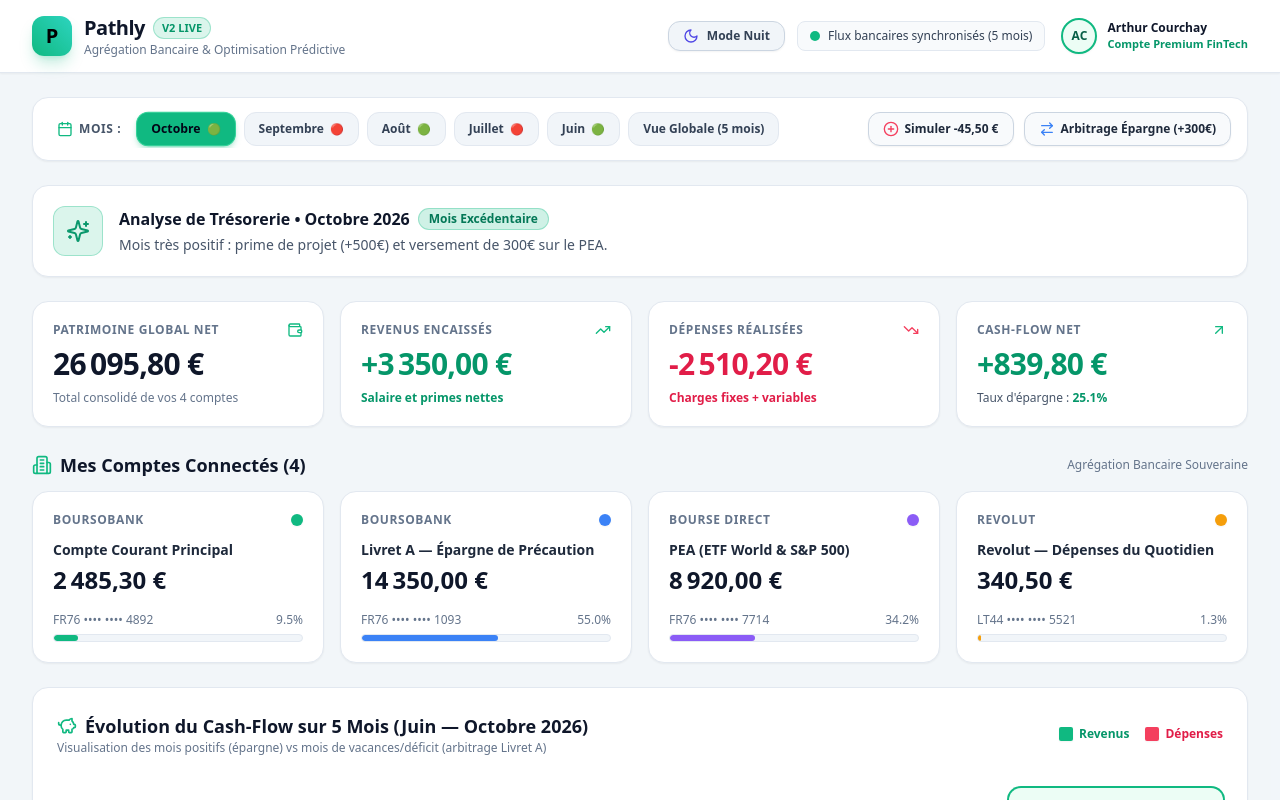
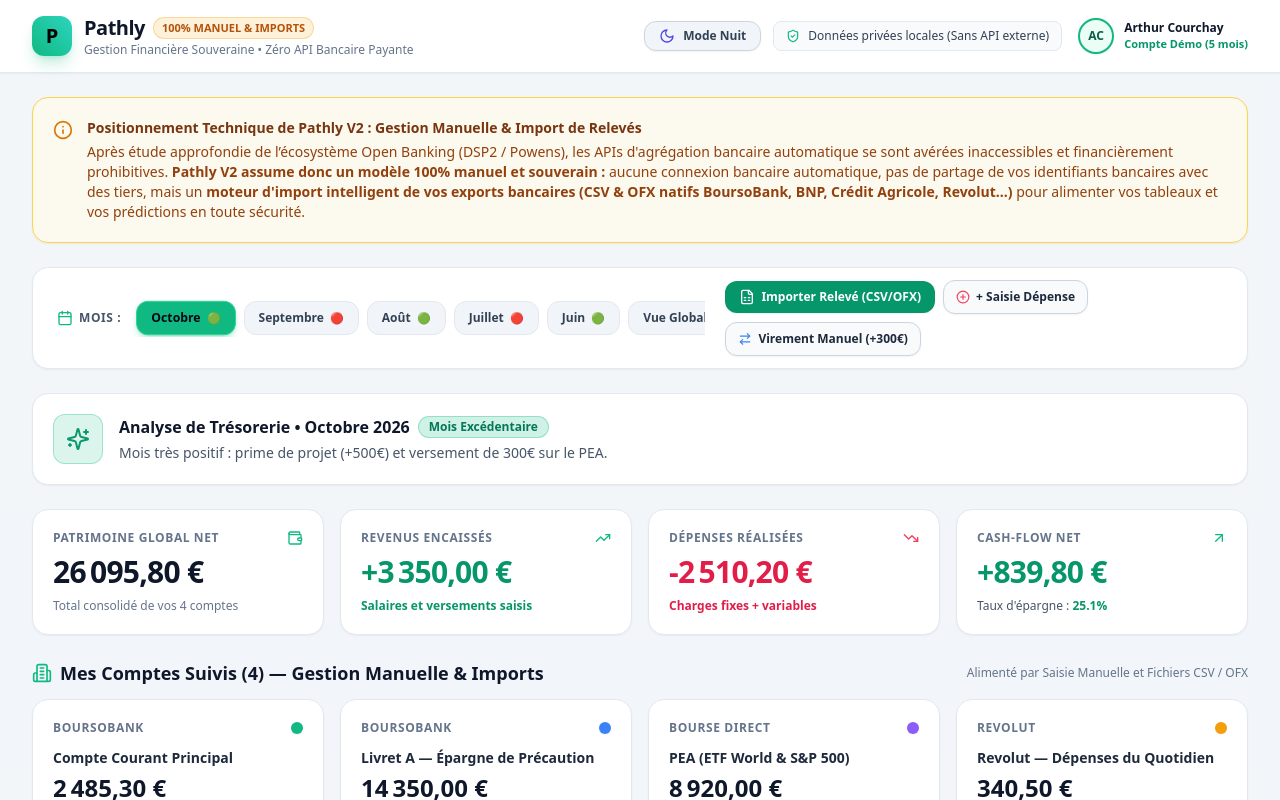
Before and after one commit to Arthurccy/Pathly-v2, a Next.js app in the folder apps/web/: page / in a window 1280 px wide. Shown: the top 800 px of the page. Built offline with nearby package versions, Linux system fonts and the light colour scheme.

Commit message:
docs(positioning): clarify 100% manual financial management with intelligent CSV/OFX file imports, no paid bank APIs

```diff
--- a/apps/web/src/app/page.tsx
+++ b/apps/web/src/app/page.tsx
@@ -27,11 +27,14 @@ import {
   CheckCircle2,
   Moon,
   Sun,
+  FileSpreadsheet,
+  ShieldCheck,
+  Info,
 } from 'lucide-react';
 
 export default function DashboardPage(): React.JSX.Element {
   // Toggle Mode Sombre (Dark) / Mode Clair (Light)
-  const [isDarkMode, setIsDarkMode] = useState<boolean>(false); // Par défaut en White Mode à la demande d'Arthur
+  const [isDarkMode, setIsDarkMode] = useState<boolean>(false); // Par défaut en White Mode
 
   // Mois sélectionné : par défaut le mois en cours (Octobre 2026)
   const [selectedMonth, setSelectedMonth] = useState<string>('2026-10');
@@ -65,7 +68,7 @@ export default function DashboardPage(): React.JSX.Element {
     return ['ALL', ...Array.from(set)];
   }, [transactions]);
 
-  // Simulation d'une dépense en direct
+  // Simulation d'une dépense manuelle
   const handleSimulateExpense = (amount: number, description: string, category: Transaction['category']) => {
     const newTx: Transaction = {
       id: `tx-sim-${Date.now()}`,
@@ -73,16 +76,16 @@ export default function DashboardPage(): React.JSX.Element {
       date: new Date().toISOString().split('T')[0],
       month: selectedMonth === 'ALL' ? '2026-10' : selectedMonth,
       amount: -amount,
-      description: `[Simulation] ${description}`,
+      description: `[Saisie Manuelle] ${description}`,
       category,
     };
 
     setTransactions((prev) => [newTx, ...prev]);
-    setSimulationFeedback(`Dépense de ${formatCurrency(amount)} ajoutée au compte courant !`);
+    setSimulationFeedback(`Dépense manuelle de ${formatCurrency(amount)} ajoutée avec succès !`);
     setTimeout(() => setSimulationFeedback(null), 4000);
   };
 
-  // Simulation d'un virement d'équilibrage depuis l'épargne
+  // Simulation d'un virement d'équilibrage manuel
   const handleSimulateTransfer = () => {
     const transferAmount = 300;
     const now = new Date().toISOString().split('T')[0];
@@ -94,7 +97,7 @@ export default function DashboardPage(): React.JSX.Element {
       date: now,
       month,
       amount: -transferAmount,
-      description: '[Simulation] Virement vers Compte Courant',
+      description: '[Virement Manuel] Vers Compte Courant',
       category: 'Virement Interne',
       isTransfer: true,
     };
@@ -105,14 +108,20 @@ export default function DashboardPage(): React.JSX.Element {
       date: now,
       month,
       amount: transferAmount,
-      description: '[Simulation] Réception depuis Livret A',
+      description: '[Virement Manuel] Reçu depuis Livret A',
       category: 'Virement Interne',
       isTransfer: true,
     };
 
     setTransactions((prev) => [txIn, txOut, ...prev]);
-    setSimulationFeedback(`Arbitrage de ${formatCurrency(transferAmount)} exécuté entre le Livret A et le Compte Courant.`);
+    setSimulationFeedback(`Arbitrage manuel de ${formatCurrency(transferAmount)} exécuté entre Livret A et Compte Courant.`);
     setTimeout(() => setSimulationFeedback(null), 4000);
+  };
+
+  // Simulation de l'import CSV / OFX
+  const handleSimulateImport = () => {
+    setSimulationFeedback('Moteur d’import intelligent prêt : analyse des formats BoursoBank, BNP, CA et Revolut (CSV/OFX) sans doublon.');
+    setTimeout(() => setSimulationFeedback(null), 5000);
   };
 
   return (
@@ -138,12 +147,12 @@ export default function DashboardPage(): React.JSX.Element {
               <span className={`font-extrabold text-xl tracking-tight ${isDarkMode ? 'text-white' : 'text-slate-900'}`}>
                 Pathly
               </span>
-              <span className="px-2 py-0.5 rounded-full text-[11px] font-bold bg-emerald-500/15 text-emerald-600 dark:text-emerald-400 border border-emerald-500/30">
-                V2 LIVE
+              <span className="px-2 py-0.5 rounded-full text-[11px] font-bold bg-amber-500/15 text-amber-700 dark:text-amber-400 border border-amber-500/30">
+                100% MANUEL & IMPORTS
               </span>
             </div>
             <p className={`text-xs font-medium hidden sm:block ${isDarkMode ? 'text-slate-400' : 'text-slate-500'}`}>
-              Agrégation Bancaire & Optimisation Prédictive
+              Gestion Financière Souveraine • Zéro API Bancaire Payante
             </p>
           </div>
         </div>
@@ -179,8 +188,8 @@ export default function DashboardPage(): React.JSX.Element {
                 : 'bg-slate-50 border-slate-200 text-slate-700'
             }`}
           >
-            <span className="w-2.5 h-2.5 rounded-full bg-emerald-500 animate-pulse"></span>
-            Flux bancaires synchronisés (5 mois)
+            <ShieldCheck className="w-3.5 h-3.5 text-emerald-500" />
+            Données privées locales (Sans API externe)
           </div>
 
           <div className="flex items-center gap-2.5 pl-1">
@@ -195,7 +204,7 @@ export default function DashboardPage(): React.JSX.Element {
             </div>
             <div className="hidden sm:block text-left text-xs">
               <p className={`font-bold ${isDarkMode ? 'text-slate-100' : 'text-slate-900'}`}>Arthur Courchay</p>
-              <p className="text-[11px] text-emerald-600 dark:text-emerald-400 font-semibold">Compte Premium FinTech</p>
+              <p className="text-[11px] text-emerald-600 dark:text-emerald-400 font-semibold">Compte Démo (5 mois)</p>
             </div>
           </div>
         </div>
@@ -203,6 +212,26 @@ export default function DashboardPage(): React.JSX.Element {
 
       {/* ==================== CORPS DU DASHBOARD ==================== */}
       <main className="flex-1 max-w-7xl w-full mx-auto px-4 sm:px-8 py-6 space-y-6">
+        {/* ==================== BANNIÈRE EXPLICATIVE : CHOIX TECHNIQUE & MANUEL ==================== */}
+        <div
+          className={`p-4 sm:p-5 rounded-2xl border flex items-start gap-3.5 transition-colors shadow-sm ${
+            isDarkMode
+              ? 'bg-amber-500/10 border-amber-500/30 text-amber-200'
+              : 'bg-amber-50/80 border-amber-300 text-amber-900'
+          }`}
+        >
+          <Info className="w-5 h-5 text-amber-600 dark:text-amber-400 shrink-0 mt-0.5" />
+          <div className="space-y-1 text-xs sm:text-sm leading-relaxed">
+            <p className="font-bold">
+              Positionnement Technique de Pathly V2 : Gestion Manuelle & Import de Relevés
+            </p>
+            <p className={`${isDarkMode ? 'text-amber-200/90' : 'text-amber-800'}`}>
+              Après étude approfondie de l’écosystème Open Banking (DSP2 / Powens), les APIs d'agrégation bancaire automatique se sont avérées inaccessibles et financièrement prohibitives.
+              <strong> Pathly V2 assume donc un modèle 100% manuel et souverain :</strong> aucune connexion bancaire automatique, pas de partage de vos identifiants bancaires avec des tiers, mais un <strong>moteur d'import intelligent de vos exports bancaires (CSV & OFX natifs BoursoBank, BNP, Crédit Agricole, Revolut...)</strong> pour alimenter vos tableaux et vos prédictions en toute sécurité.
+            </p>
+          </div>
+        </div>
+
         {/* BANNER NOTIFICATION SIMULATION */}
         {simulationFeedback && (
           <div className="p-4 rounded-xl bg-emerald-500/20 border border-emerald-500/40 text-emerald-800 dark:text-emerald-200 text-sm font-semibold flex items-center gap-3 shadow-md animate-in fade-in slide-in-from-top-2">
@@ -211,7 +240,7 @@ export default function DashboardPage(): React.JSX.Element {
           </div>
         )}
 
-        {/* ==================== SÉLECTEUR DE MOIS HISTORIQUE ==================== */}
+        {/* ==================== SÉLECTEUR DE MOIS HISTORIQUE & ACTIONS ==================== */}
         <div
           className={`flex flex-col sm:flex-row sm:items-center justify-between gap-4 p-3 rounded-2xl border transition-colors shadow-sm ${
             isDarkMode ? 'bg-[#0f172a] border-slate-700' : 'bg-white border-slate-200'
@@ -263,29 +292,37 @@ export default function DashboardPage(): React.JSX.Element {
             </button>
           </div>
 
-          {/* BOUTONS D'INTERACTIONS RAPIDES */}
-          <div className="flex items-center gap-2.5 px-1">
+          {/* BOUTONS D'ACTIONS : IMPORTS ET SAISIES MANUELLES */}
+          <div className="flex flex-wrap items-center gap-2 px-1">
+            <button
+              onClick={handleSimulateImport}
+              className="flex items-center gap-1.5 px-3.5 py-2 rounded-xl text-xs font-bold bg-emerald-600 hover:bg-emerald-500 text-white transition shadow-sm"
+              title="Importer un fichier de relevé bancaire (CSV ou OFX)"
+            >
+              <FileSpreadsheet className="w-4 h-4 text-white" />
+              <span>Importer Relevé (CSV/OFX)</span>
+            </button>
             <button
               onClick={() => handleSimulateExpense(45.5, 'Courses Express Monoprix', 'Alimentation')}
-              className={`flex items-center gap-1.5 px-3.5 py-2 rounded-xl text-xs font-bold transition border shadow-sm ${
+              className={`flex items-center gap-1.5 px-3 py-2 rounded-xl text-xs font-bold transition border shadow-sm ${
                 isDarkMode
                   ? 'bg-slate-800 hover:bg-slate-700 text-slate-100 border-slate-600'
                   : 'bg-slate-50 hover:bg-slate-100 text-slate-800 border-slate-300'
               }`}
             >
-              <PlusCircle className="w-4 h-4 text-rose-500" />
-              <span>Simuler -45,50 €</span>
+              <PlusCircle className="w-3.5 h-3.5 text-rose-500" />
+              <span>+ Saisie Dépense</span>
             </button>
             <button
               onClick={handleSimulateTransfer}
-              className={`flex items-center gap-1.5 px-3.5 py-2 rounded-xl text-xs font-bold transition border shadow-sm ${
+              className={`flex items-center gap-1.5 px-3 py-2 rounded-xl text-xs font-bold transition border shadow-sm ${
                 isDarkMode
                   ? 'bg-slate-800 hover:bg-slate-700 text-slate-100 border-slate-600'
                   : 'bg-slate-50 hover:bg-slate-100 text-slate-800 border-slate-300'
               }`}
             >
-              <ArrowRightLeft className="w-4 h-4 text-blue-500" />
-              <span>Arbitrage Épargne (+300€)</span>
+              <ArrowRightLeft className="w-3.5 h-3.5 text-blue-500" />
+              <span>Virement Manuel (+300€)</span>
             </button>
           </div>
         </div>
@@ -362,7 +399,7 @@ export default function DashboardPage(): React.JSX.Element {
             <div className="text-2xl sm:text-3xl font-black tracking-tight text-emerald-600 dark:text-emerald-400">
               +{formatCurrency(currentMonthInfo.totalIncome)}
             </div>
-            <p className="text-xs text-emerald-600 dark:text-emerald-400 font-semibold">Salaire et primes nettes</p>
+            <p className="text-xs text-emerald-600 dark:text-emerald-400 font-semibold">Salaires et versements saisis</p>
           </div>
 
           {/* DÉPENSES DU MOIS */}
@@ -433,10 +470,10 @@ export default function DashboardPage(): React.JSX.Element {
           <div className="flex items-center justify-between">
             <h2 className={`text-lg font-bold flex items-center gap-2 ${isDarkMode ? 'text-white' : 'text-slate-900'}`}>
               <Building2 className="w-5 h-5 text-emerald-500" />
-              Mes Comptes Connectés (4)
+              Mes Comptes Suivis (4) — Gestion Manuelle & Imports
             </h2>
             <span className={`text-xs font-medium ${isDarkMode ? 'text-slate-400' : 'text-slate-500'}`}>
-              Agrégation Bancaire Souveraine
+              Alimenté par Saisie Manuelle et Fichiers CSV / OFX
             </span>
           </div>
 
@@ -583,7 +620,7 @@ export default function DashboardPage(): React.JSX.Element {
             <div>
               <h2 className={`text-lg font-bold flex items-center gap-2 ${isDarkMode ? 'text-white' : 'text-slate-900'}`}>
                 <CreditCard className="w-5 h-5 text-emerald-500" />
-                Opérations & Mouvements Financiers
+                Opérations Financières (Imports & Saisies Manuelles)
               </h2>
               <p className={`text-xs font-medium ${isDarkMode ? 'text-slate-400' : 'text-slate-500'}`}>
                 {filteredTransactions.length} transaction(s) affichée(s)
@@ -593,7 +630,7 @@ export default function DashboardPage(): React.JSX.Element {
             {/* BARRE DE RECHERCHE ET FILTRE */}
             <div className="flex flex-col sm:flex-row items-stretch sm:items-center gap-2.5">
               <div className="relative">
-                <Search className={`w-4 h-4 absolute left-3 top-1/2 -translate-y-1/2 ${isDarkMode ? 'text-slate-400' : 'text-slate-400'}`} />
+                <Search className="w-4 h-4 absolute left-3 top-1/2 -translate-y-1/2 text-slate-400" />
                 <input
                   type="text"
                   placeholder="Rechercher une opération..."
@@ -728,10 +765,10 @@ export default function DashboardPage(): React.JSX.Element {
         }`}
       >
         <p className={`font-semibold ${isDarkMode ? 'text-slate-300' : 'text-slate-700'}`}>
-          Pathly V2 FinTech Platform • Développé par l'équipe de 8 ingénieurs YDays
+          Pathly V2 • Plateforme de Gestion Financière 100% Manuelle & Souveraine
         </p>
         <p className={`text-[11px] ${isDarkMode ? 'text-slate-500' : 'text-slate-400'}`}>
-          Simulation d'ingestion bancaire Open Banking • Données de démonstration 5 mois (Juin — Octobre 2026)
+          Aucune API d'agrégation bancaire payante • Imports de fichiers de banques (CSV / OFX) & Saisies manuelles
         </p>
       </footer>
     </div>
```
